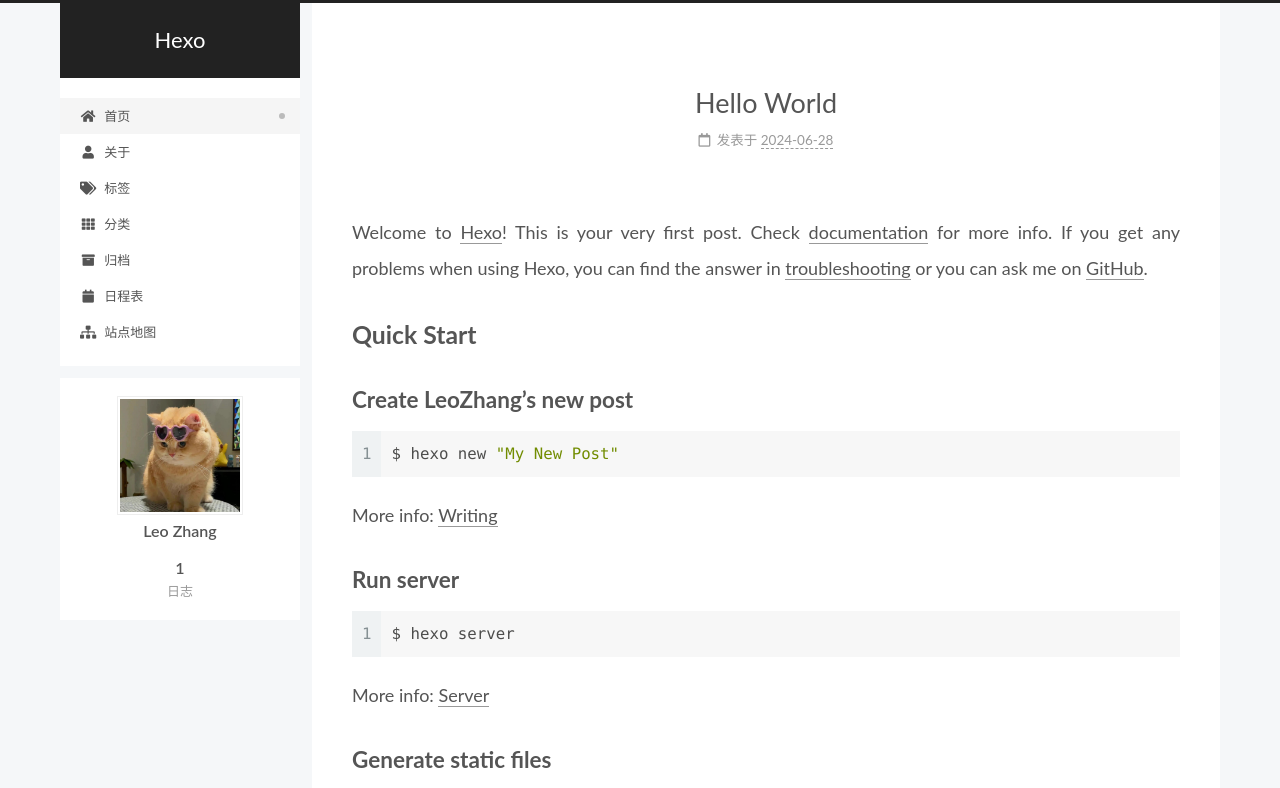
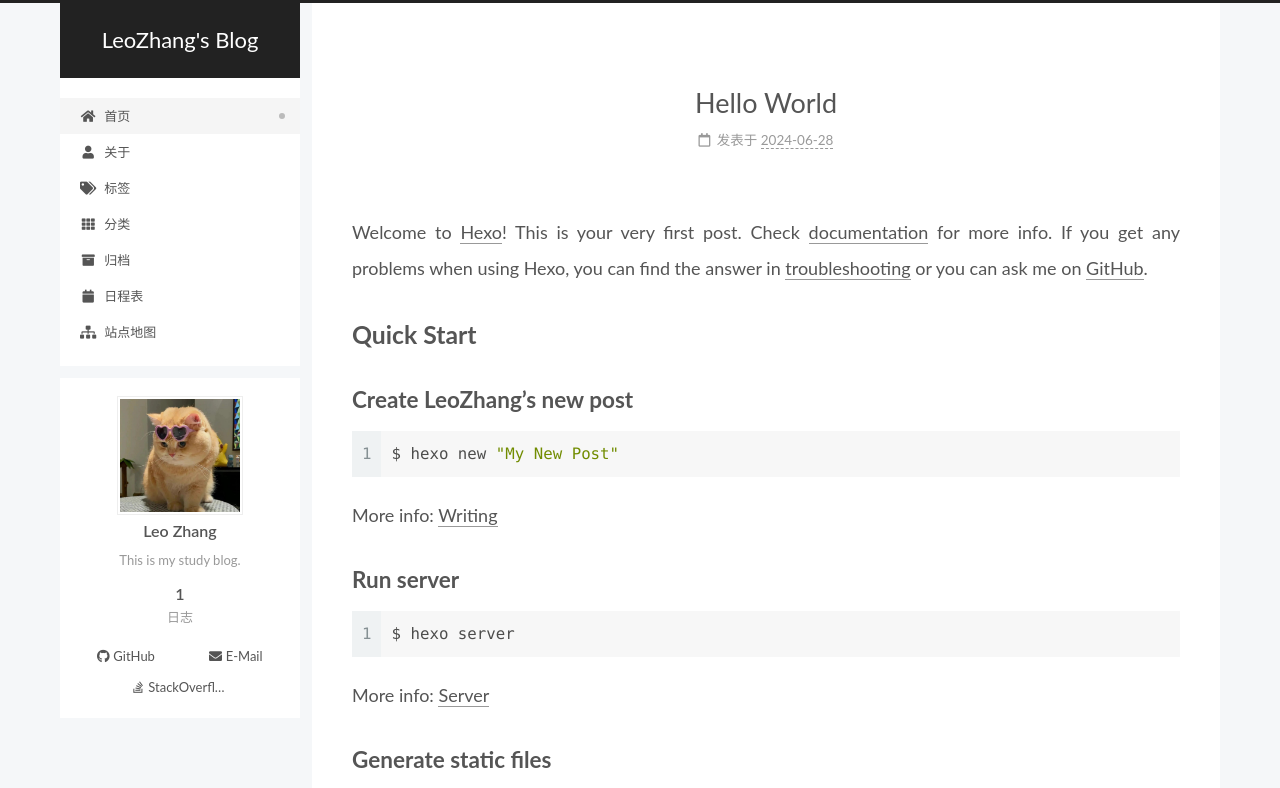
Before and after one commit to EpiphanyZZ/EpiphanyZZ.github.io, a plain HTML site: page index.html in a window 1280 px wide. Shown: the top 788 px of the page. Drawn offline with Linux system fonts and the light colour scheme.

Commit message:
Site updated: 2024-06-28 12:07:52

```diff
--- a/index.html
+++ b/index.html
@@ -20,10 +20,12 @@
     var CONFIG = {"hostname":"epiphanyzz.github.io","root":"/","scheme":"Pisces","version":"7.8.0","exturl":false,"sidebar":{"position":"left","display":"post","padding":18,"offset":12,"onmobile":false},"copycode":{"enable":false,"show_result":false,"style":null},"back2top":{"enable":true,"sidebar":false,"scrollpercent":false},"bookmark":{"enable":false,"color":"#222","save":"auto"},"fancybox":false,"mediumzoom":false,"lazyload":false,"pangu":false,"comments":{"style":"tabs","active":null,"storage":true,"lazyload":false,"nav":null},"algolia":{"hits":{"per_page":10},"labels":{"input_placeholder":"Search for Posts","hits_empty":"We didn't find any results for the search: ${query}","hits_stats":"${hits} results found in ${time} ms"}},"localsearch":{"enable":false,"trigger":"auto","top_n_per_article":1,"unescape":false,"preload":false},"motion":{"enable":true,"async":false,"transition":{"post_block":"fadeIn","post_header":"slideDownIn","post_body":"slideDownIn","coll_header":"slideLeftIn","sidebar":"slideUpIn"}}};
   </script>
 
-  <meta property="og:type" content="website">
-<meta property="og:title" content="Hexo">
+  <meta name="description" content="This is my study blog.">
+<meta property="og:type" content="website">
+<meta property="og:title" content="LeoZhang&#39;s Blog">
 <meta property="og:url" content="https://epiphanyzz.github.io/index.html">
-<meta property="og:site_name" content="Hexo">
+<meta property="og:site_name" content="LeoZhang&#39;s Blog">
+<meta property="og:description" content="This is my study blog.">
 <meta property="og:locale" content="zh_CN">
 <meta property="article:author" content="Leo Zhang">
 <meta name="twitter:card" content="summary">
@@ -41,7 +43,7 @@
   };
 </script>
 
-  <title>Hexo</title>
+  <title>LeoZhang's Blog</title>
 
 
 
@@ -92,7 +94,7 @@
 
     <a href="/" class="brand" rel="start">
       <span class="logo-line-before"><i></i></span>
-      <h1 class="site-title">Hexo</h1>
+      <h1 class="site-title">LeoZhang's Blog</h1>
       <span class="logo-line-after"><i></i></span>
     </a>
   </div>
@@ -175,11 +177,11 @@
     <span hidden itemprop="author" itemscope itemtype="http://schema.org/Person">
       <meta itemprop="image" content="/images/cat.jpg">
       <meta itemprop="name" content="Leo Zhang">
-      <meta itemprop="description" content="">
+      <meta itemprop="description" content="This is my study blog.">
     </span>
 
     <span hidden itemprop="publisher" itemscope itemtype="http://schema.org/Organization">
-      <meta itemprop="name" content="Hexo">
+      <meta itemprop="name" content="LeoZhang's Blog">
     </span>
       <header class="post-header">
         <h2 class="post-title" itemprop="name headline">
@@ -298,7 +300,7 @@
     <img class="site-author-image" itemprop="image" alt="Leo Zhang"
       src="/images/cat.jpg">
   <p class="site-author-name" itemprop="name">Leo Zhang</p>
-  <div class="site-description" itemprop="description"></div>
+  <div class="site-description" itemprop="description">This is my study blog.</div>
 </div>
 <div class="site-state-wrap motion-element">
   <nav class="site-state">
@@ -311,6 +313,17 @@
       </div>
   </nav>
 </div>
+  <div class="links-of-author motion-element">
+      <span class="links-of-author-item">
+        <a href="https://github.com/EpiphanyZZ" title="GitHub → https:&#x2F;&#x2F;github.com&#x2F;EpiphanyZZ" rel="noopener" target="_blank"><i class="fab fa-github fa-fw"></i>GitHub</a>
+      </span>
+      <span class="links-of-author-item">
+        <a href="mailto:leozhangxyj@gmail.com" title="E-Mail → mailto:leozhangxyj@gmail.com" rel="noopener" target="_blank"><i class="fa fa-envelope fa-fw"></i>E-Mail</a>
+      </span>
+      <span class="links-of-author-item">
+        <a href="https://stackoverflow.com/users/23462340/leozhang" title="StackOverflow → https:&#x2F;&#x2F;stackoverflow.com&#x2F;users&#x2F;23462340&#x2F;leozhang" rel="noopener" target="_blank"><i class="fab fa-stack-overflow fa-fw"></i>StackOverflow</a>
+      </span>
+  </div>
 
 
 
```
Also changed, not shown: 2024/06/28/hello-world/index.html (+17 -6 lines), archives/2024/06/index.html (+19 -6 lines), archives/2024/index.html (+19 -6 lines), archives/index.html (+19 -6 lines).
